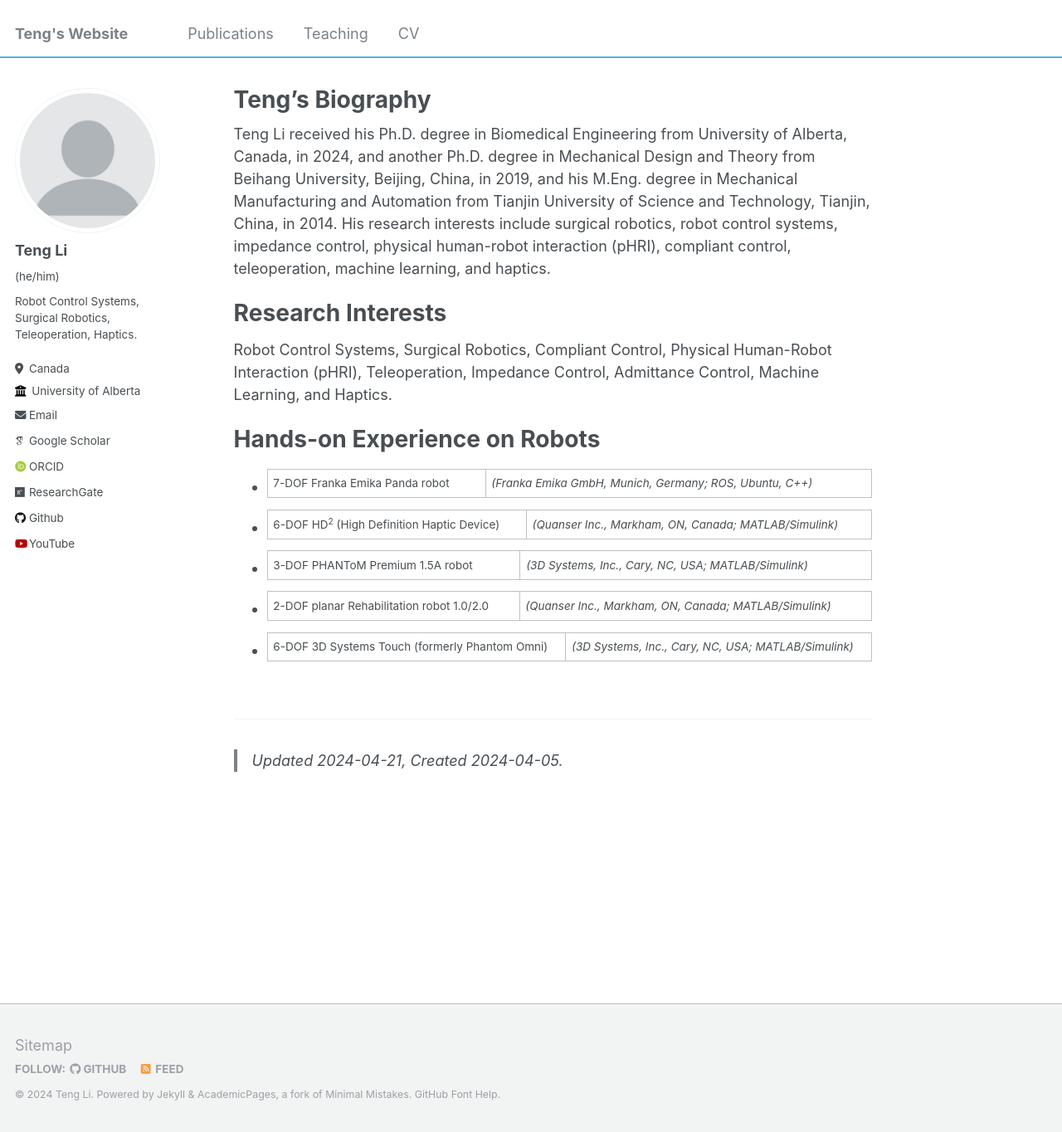
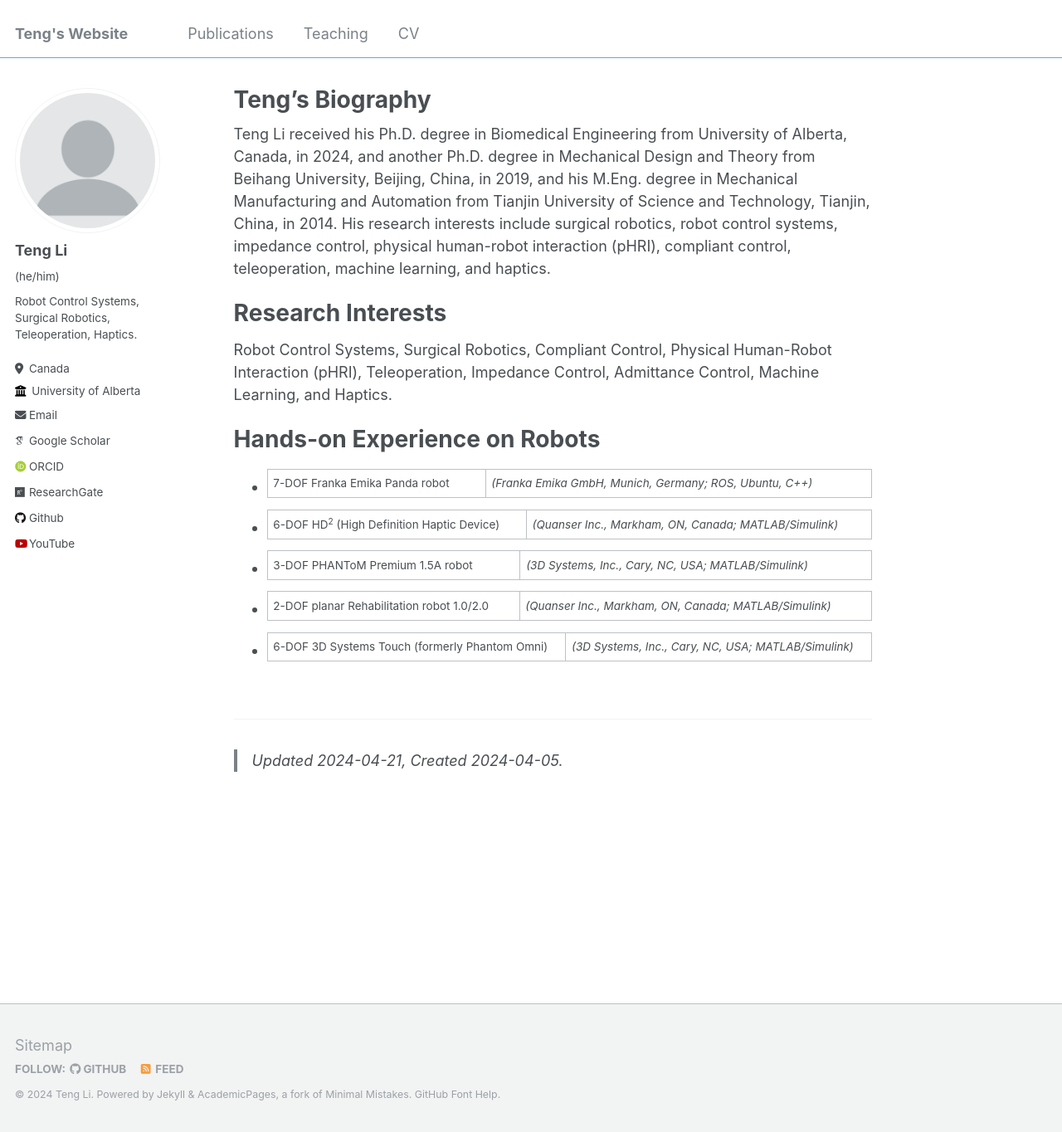
Before and after one commit to teng4/teng4.github.io, a Jekyll site: the page built from _pages/about.md, in a window 1280 px wide and 1364 px high. Shown: the whole window at 83% size. Built offline with Jekyll 4.4.1, drawn with Linux system fonts in a browser that asks for light colours; some web fonts are replaced.

Commit message:
Update _masthead.scss

```diff
--- a/_sass/_masthead.scss
+++ b/_sass/_masthead.scss
@@ -6,7 +6,7 @@
   position: fixed;
   background: white;
   //border-bottom: 1px solid $border-color;
-  border-bottom: 2px solid $twitter-color;
+  border-bottom: 1px solid $twitter-color;
   height: $masthead-height;
   top: 0;
   width: 100%;
```
